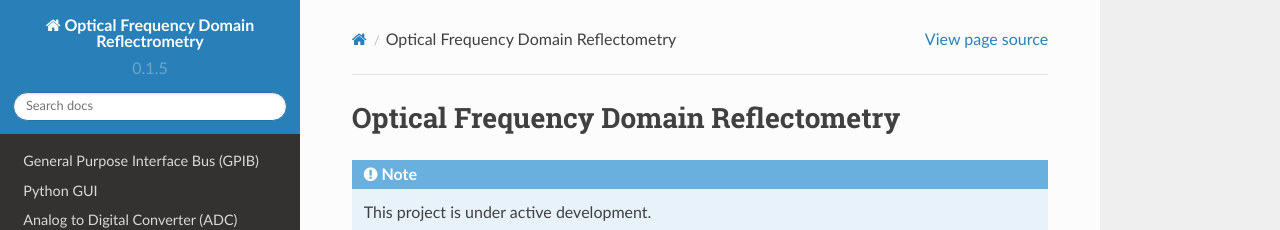
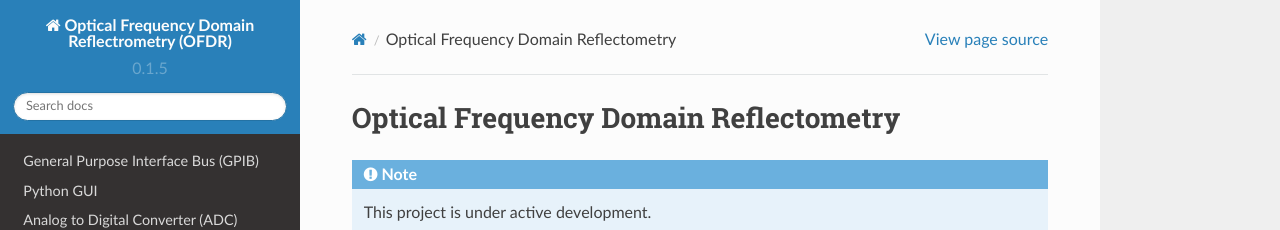
Before and after one commit to wattsjake/OFDR, a Sphinx documentation site: the page built from docs/source/index.rst, in a window 1280 px wide. Shown: the top 230 px of the page. Built offline with Sphinx 7.4.7 and the Read the Docs theme 2.0.0, drawn with Linux system fonts in a browser that asks for light colours.

Commit message:
added OFDR

```diff
--- a/docs/source/conf.py
+++ b/docs/source/conf.py
@@ -2,7 +2,7 @@
 
 # -- Project information
 
-project = 'Optical Frequency Domain Reflectrometry'
+project = 'Optical Frequency Domain Reflectrometry (OFDR)'
 copyright = '2022, Beh, Watts'
 author = 'Jared Beh, Jacob Watts'
 
```
